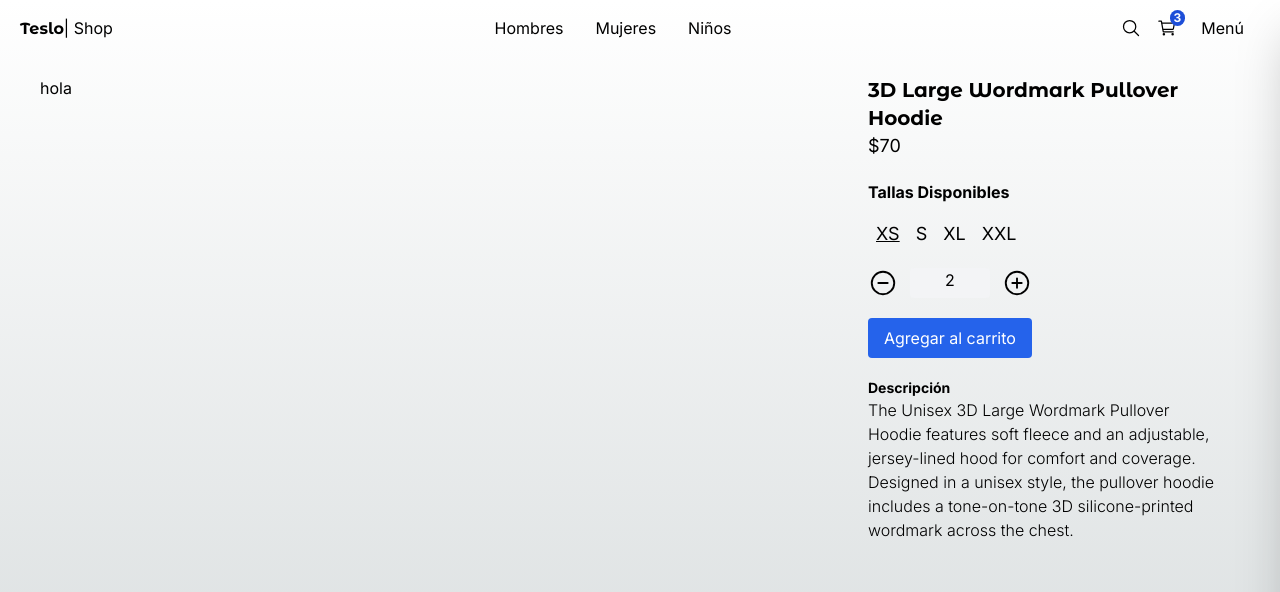
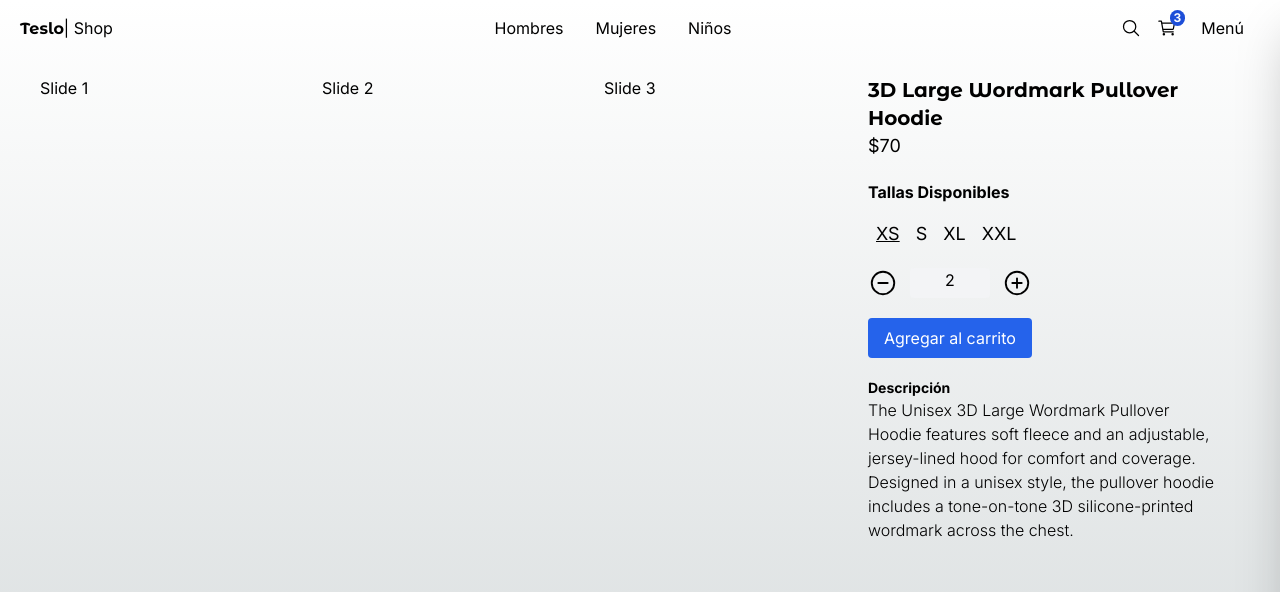
Before and after one commit to Z4nerys/new-teslo-shop-npm, a Next.js app: page /product/3d_large_wordmark_pullover_hoodie in a window 1280 px wide. Shown: the top 592 px of the page. Built offline with nearby package versions, Linux system fonts and the light colour scheme.

Commit message:
in progress

```diff
--- a/package.json
+++ b/package.json
@@ -14,6 +14,7 @@
     "react": "^18",
     "react-dom": "^18",
     "react-icons": "^4.12.0",
+    "swiper": "^11.0.5",
     "zustand": "^4.4.7"
   },
   "devDependencies": {
--- a/src/app/(shop)/product/[slug]/page.tsx
+++ b/src/app/(shop)/product/[slug]/page.tsx
@@ -1,7 +1,7 @@
 import { notFound } from "next/navigation"
 import { initialData } from "@/seed/seed"
 import { titleFont } from "@/config/fonts"
-import { QuantitySelector, SizeSelector } from "@/components"
+import { ProductSlideshow, QuantitySelector, SizeSelector } from "@/components"
 
 interface Props {
   params: {
@@ -21,9 +21,11 @@
 
   return (
     <div className="mt-5 mb-20 grid grid-cols-1 md:grid-cols-3 gap-3">
-      {/* Slideshow */}
       <div className="col-span-1 md:col-span-2">
-        hola
+        <ProductSlideshow
+          title={product.title}
+          images={product.images}
+        />
       </div>
       <div className="col-span-1 px-5">
         <h1 className={`${titleFont.className} antialiased font-bold text-xl`}>
--- a/src/components/index.ts
+++ b/src/components/index.ts
@@ -1,5 +1,7 @@
 export * from './products/product-grid/ProductGrid'
 export * from './products/product-grid/ProductGridItem'
+
+export * from './product/slideshow/ProductSlideshow'
 
 export * from './product/size-selector/SizeSelector'
 export * from './product/quantity-selector/QuantitySelector'
--- /dev/null
+++ b/src/components/product/slideshow/ProductSlideshow.tsx
@@ -0,0 +1,28 @@
+'use client'
+import { Swiper, SwiperSlide } from 'swiper/react'
+
+import 'swiper/css';
+
+interface Props {
+    images: string[];
+    title: string;
+    className?: string;
+}
+
+export const ProductSlideshow = ({ images, title, className }: Props) => {
+    return (
+        <div className={ className }>
+            <Swiper
+                spaceBetween={50}
+                slidesPerView={3}
+                onSlideChange={() => console.log('slide change')}
+                onSwiper={(swiper) => console.log(swiper)}
+            >
+                <SwiperSlide>Slide 1</SwiperSlide>
+                <SwiperSlide>Slide 2</SwiperSlide>
+                <SwiperSlide>Slide 3</SwiperSlide>
+                <SwiperSlide>Slide 4</SwiperSlide>
+            </Swiper>
+        </div>
+    )
+}
```
Also changed, not shown: 1 other file (tests, documents, lock files or other folders).
